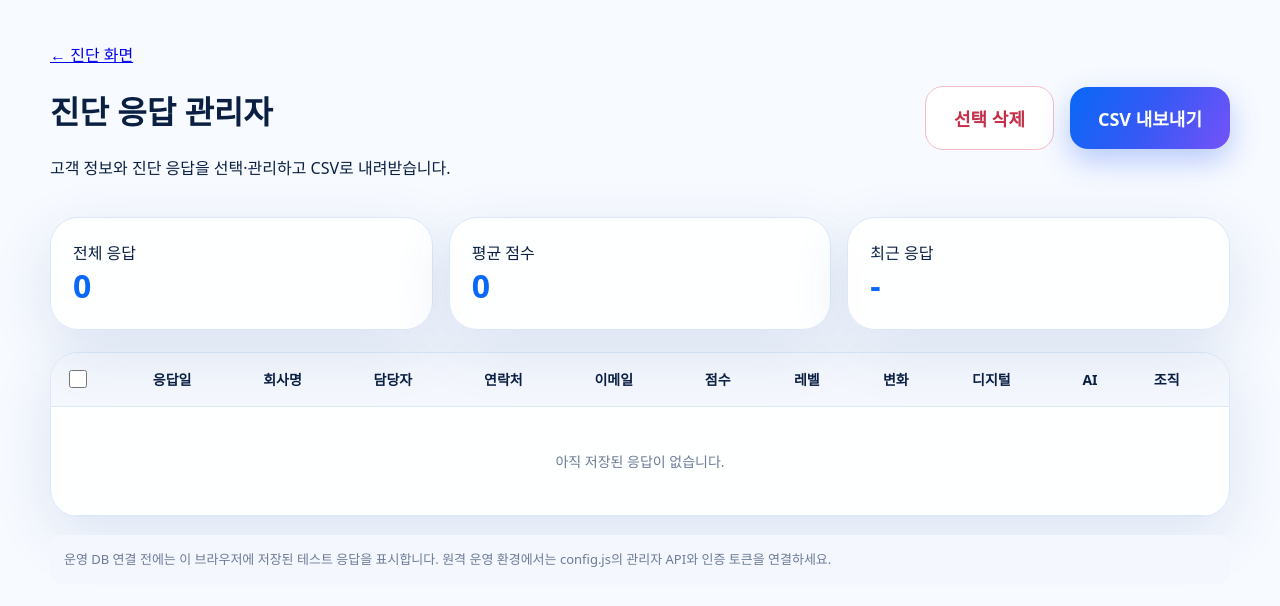
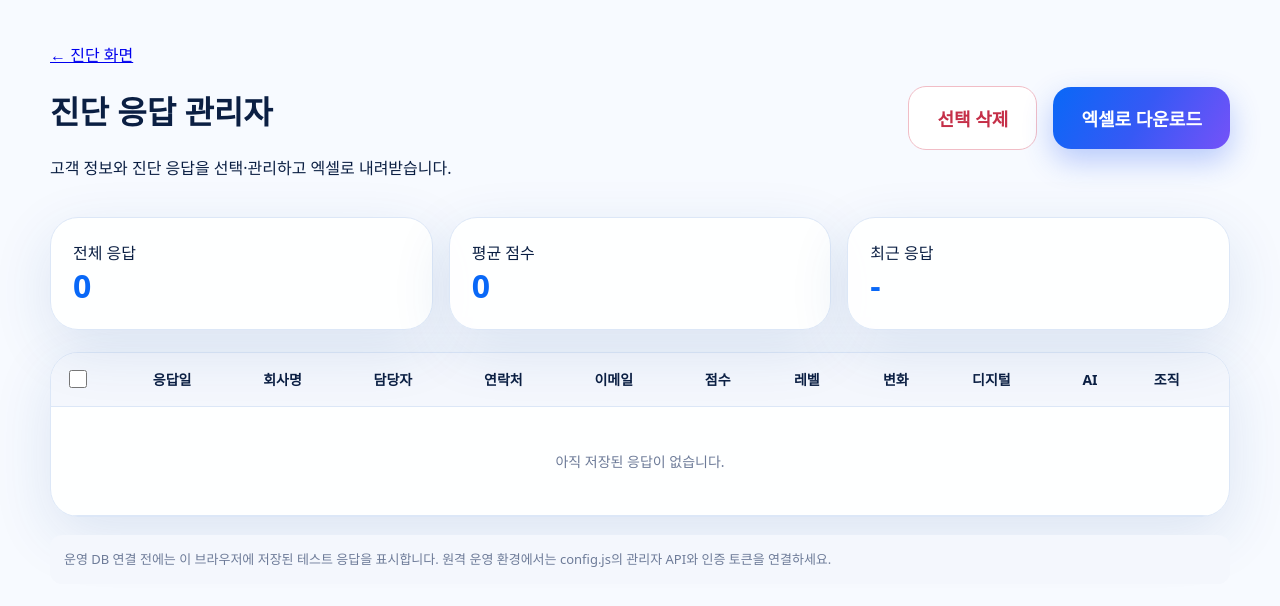
Before and after one commit to leejinho970715-star/ERP_TEST, a plain HTML site: page admin.html in a window 1280 px wide. Drawn offline with Linux system fonts and the light colour scheme.

Commit message:
Rename CSV export button

```diff
--- a/admin.html
+++ b/admin.html
@@ -9,7 +9,7 @@
   </style>
 </head>
 <body><main class="admin"><div class="wrap">
-  <div class="admin-head"><div><a href="index.html">← 진단 화면</a><h1>진단 응답 관리자</h1><p>고객 정보와 진단 응답을 선택·관리하고 CSV로 내려받습니다.</p></div><div class="admin-actions"><button id="delete" class="btn btn-secondary danger" disabled>선택 삭제</button><button id="csv" class="btn btn-primary">CSV 내보내기</button></div></div>
+  <div class="admin-head"><div><a href="index.html">← 진단 화면</a><h1>진단 응답 관리자</h1><p>고객 정보와 진단 응답을 선택·관리하고 엑셀로 내려받습니다.</p></div><div class="admin-actions"><button id="delete" class="btn btn-secondary danger" disabled>선택 삭제</button><button id="csv" class="btn btn-primary">엑셀로 다운로드</button></div></div>
   <div class="stats"><div class="panel stat"><span>전체 응답</span><strong id="count">0</strong></div><div class="panel stat"><span>평균 점수</span><strong id="avg">0</strong></div><div class="panel stat"><span>최근 응답</span><strong id="recent">-</strong></div></div>
   <section class="panel table-wrap"><table class="data"><thead><tr><th><input id="select-all" type="checkbox" aria-label="전체 선택"></th><th>응답일</th><th>회사명</th><th>담당자</th><th>연락처</th><th>이메일</th><th>점수</th><th>레벨</th><th>변화</th><th>디지털</th><th>AI</th><th>조직</th></tr></thead><tbody id="rows"></tbody></table></section>
   <p class="privacy admin-note">운영 DB 연결 전에는 이 브라우저에 저장된 테스트 응답을 표시합니다. 원격 운영 환경에서는 config.js의 관리자 API와 인증 토큰을 연결하세요.</p>
```
